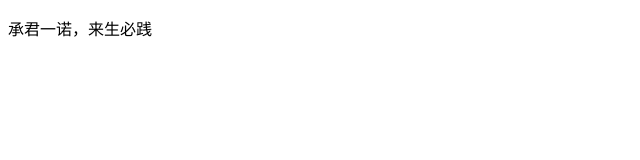
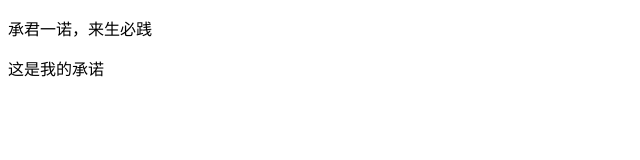
Before and after one commit to HanMiss/HanMiss.github.io, a plain HTML site: page index.html in a window 1280 px wide. Shown: the whole page, without its empty margins (0-640 px from the left). Drawn offline with Linux system fonts and the light colour scheme.

Commit message:
Update index.html

```diff
--- a/index.html
+++ b/index.html
@@ -6,5 +6,6 @@
 </head>
 <body>
 	<p>承君一诺，来生必践</p>
+	<p>这是我的承诺</p>
 </body>
 </html>
```
